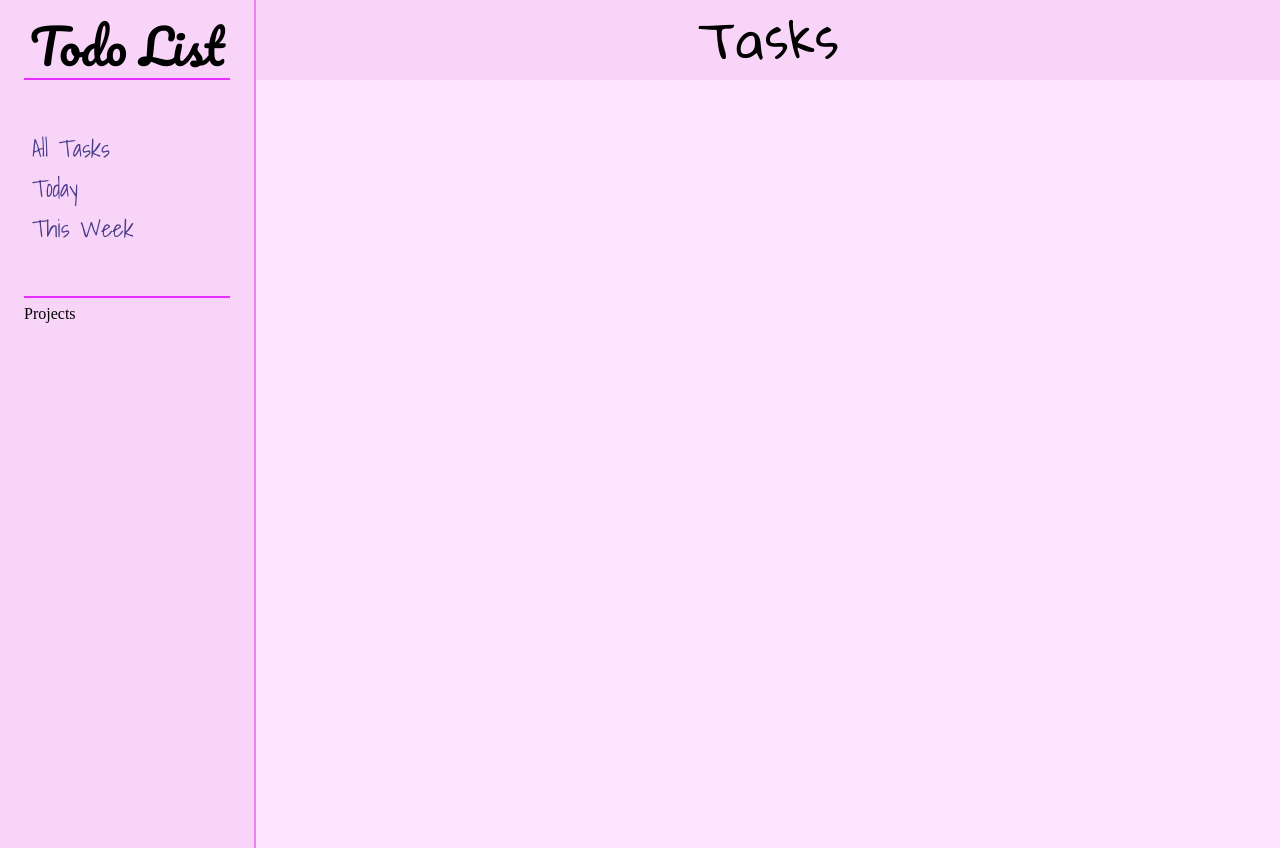
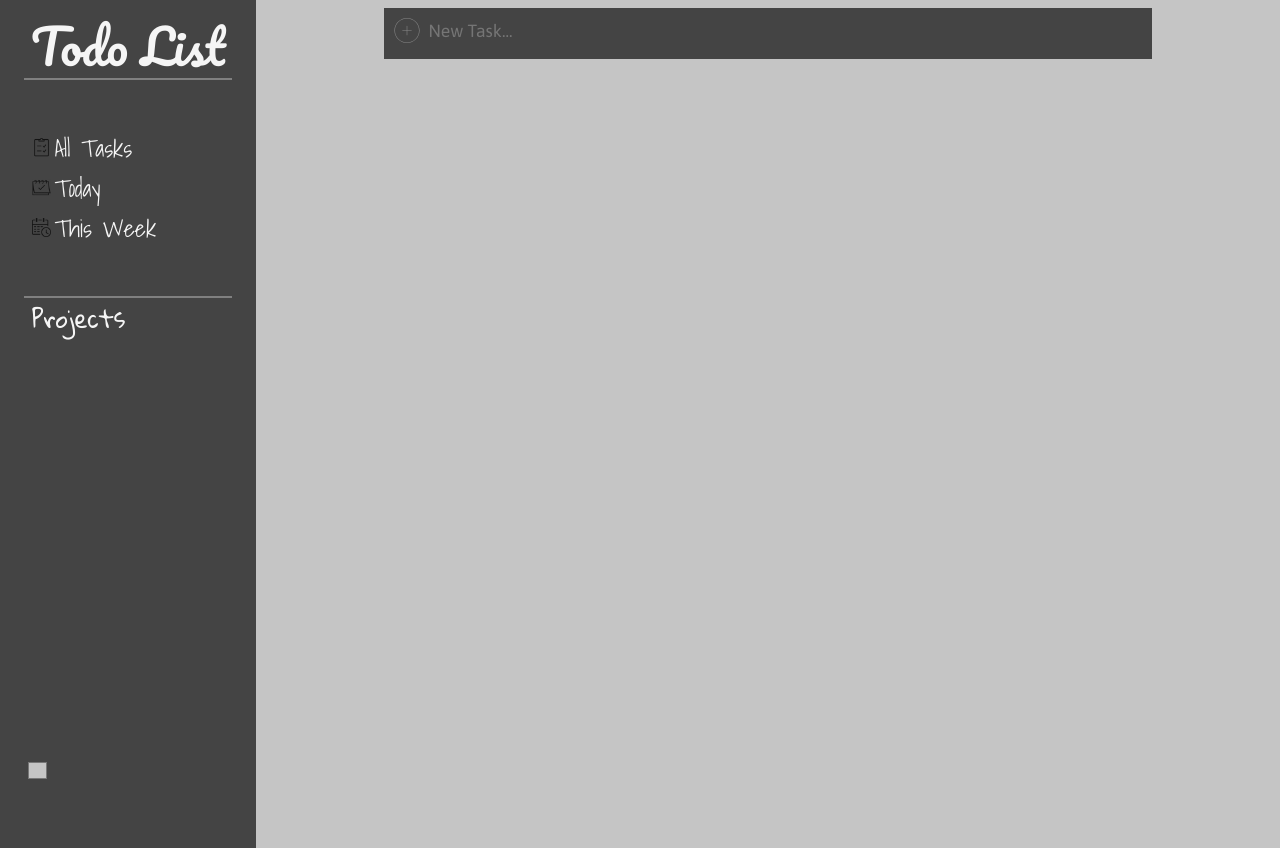
Before and after one commit to ting-prado/todo-list, a website built with webpack: page dist/index.html in a window 1280 px wide. Built offline with nearby package versions, Linux system fonts and the light colour scheme.

Commit message:
Changed UI color; Added DOM element for creating new task

```diff
--- a/src/index.js
+++ b/src/index.js
@@ -0,0 +1,3 @@
+import newTaskDiv from "./newtaskDOM";
+
+newTaskDiv();
--- /dev/null
+++ b/src/newtaskDOM.js
@@ -0,0 +1,20 @@
+const newTaskDiv = () => {
+    const content = document.querySelector('#content');
+    const div = document.createElement('div');
+    div.id = 'newTaskCont';
+
+    const addImg = new Image();
+    addImg.src = './icons/plus.svg';
+
+    const title = document.createElement('input');
+    title.classList.add('title');
+    title.type = 'text';
+    title.name = ' title';
+    title.placeholder = 'New Task...';
+
+    content.appendChild(div);
+    div.appendChild(addImg);
+    div.appendChild(title);
+}
+
+export default newTaskDiv;
```
Also changed, not shown: dist/css/main.css, dist/icons/plus.svg (added), dist/icons/tasks.png (added), dist/icons/today.png (added), dist/icons/week.png (added), dist/index.html, dist/main.js.
